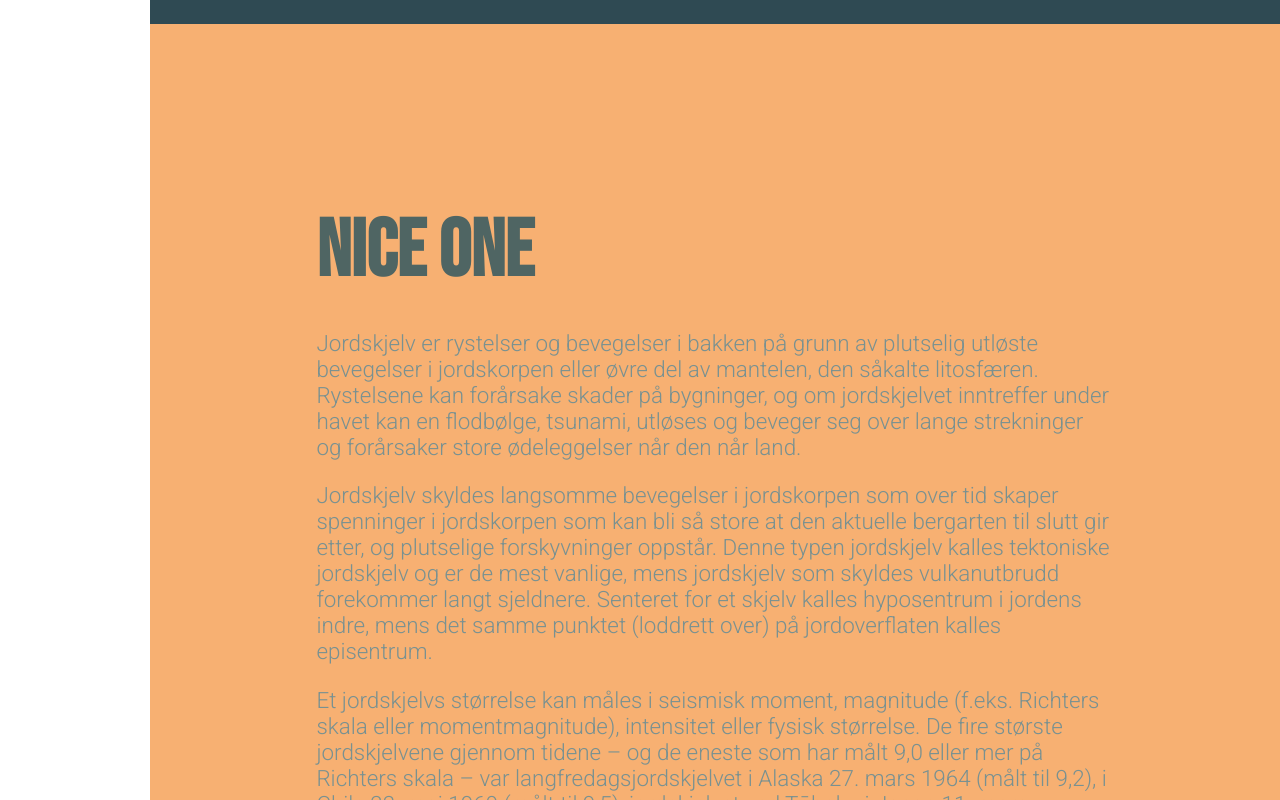
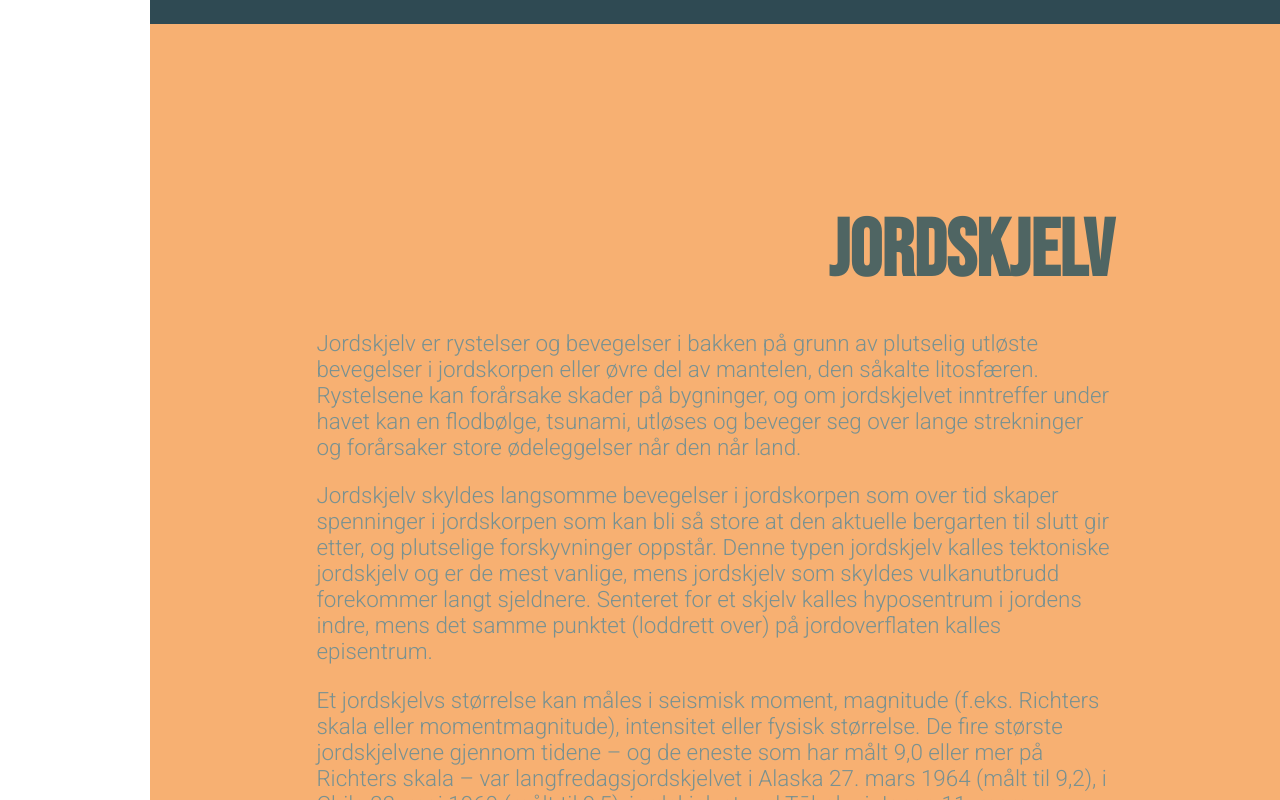
Before and after one commit to Z4F1/personal-website-v2, an Angular app: page /home in a window 1280 px wide. Shown: the part 1329-2129 px from the top of the page. Built offline with nearby package versions, Linux system fonts and the light colour scheme.

Commit message:
Default centered header in section

```diff
--- a/src/app/pages/home/home.component.html
+++ b/src/app/pages/home/home.component.html
@@ -1,14 +1,14 @@
 <app-navbar></app-navbar>
 <section class="fill-view">
-    <h1 class="right">Welcome to <span>Floating Goat</span></h1>x
+    <h1 class="right">Welcome to <span>Floating Goat</span></h1>
 </section>
 <section class="dark">
-    <h2>Nice one</h2>
+    <h2 class="left">Nice one</h2>
     <p>This is some example text showing how a paragraph looks like.</p>
     <p>Here is some more</p>
 </section>
 <section class="colored">
-    <h2>Nice one</h2>
+    <h2 class="right">Jordskjelv</h2>
     <p>
         Jordskjelv er rystelser og bevegelser i bakken på grunn av plutselig utløste bevegelser i jordskorpen eller øvre del av mantelen, den såkalte litosfæren. Rystelsene kan forårsake skader på bygninger, og om jordskjelvet inntreffer under havet kan en flodbølge, tsunami, utløses og beveger seg over lange strekninger og forårsaker store ødeleggelser når den når land.
     </p>
--- a/src/styles.scss
+++ b/src/styles.scss
@@ -47,6 +47,7 @@ section {
     @for $i from 1 through 6 {
         h#{$i}{
             color: $primary;
+            text-align: center;
         }
     }
 
@@ -80,3 +81,7 @@ section {
 .right {
     text-align: right;
 }
+
+.left {
+    text-align: left;
+}
```
